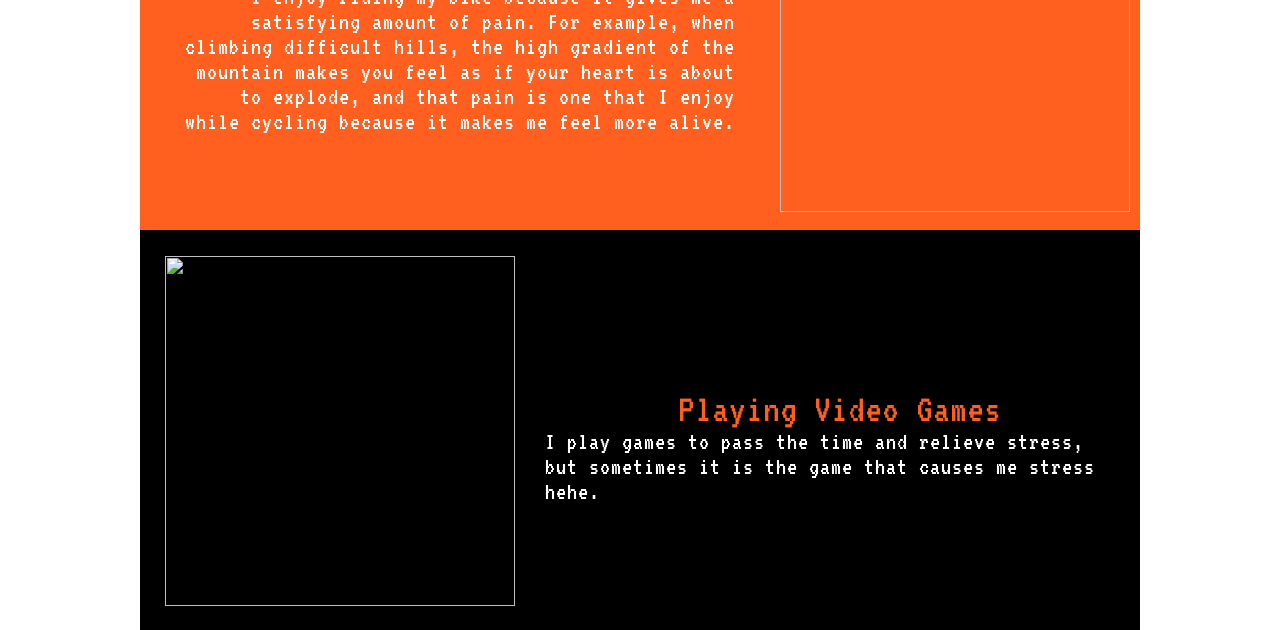
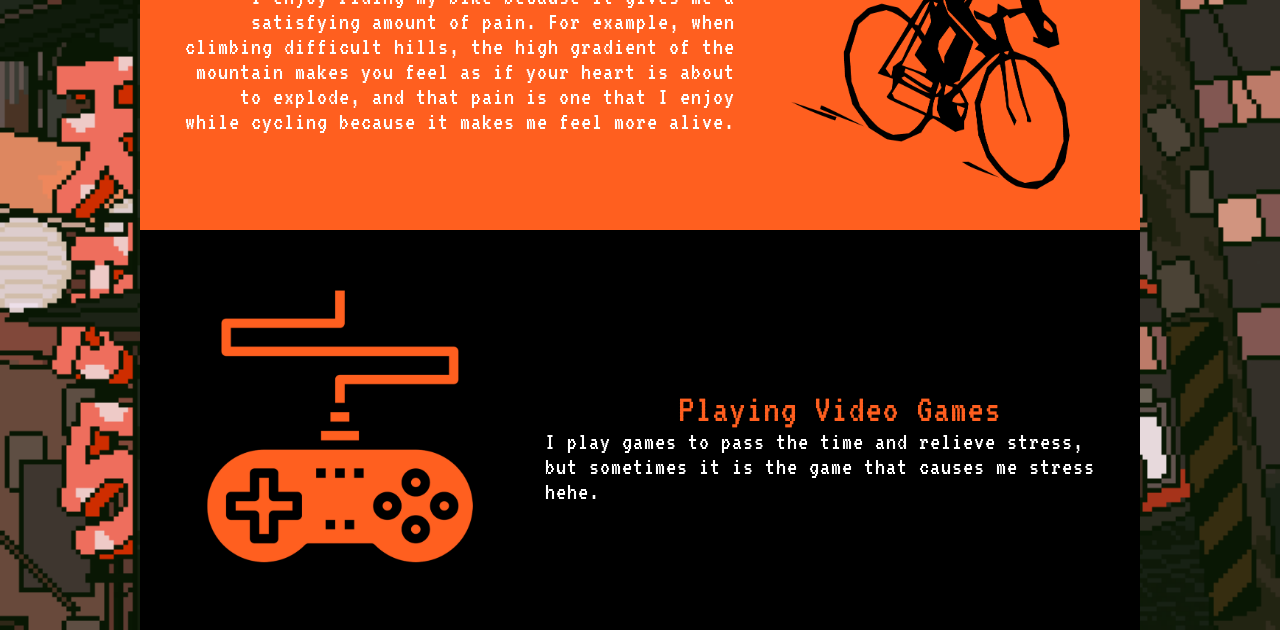
Before and after one commit to anitamax-tine/about-justine, a plain HTML site: page hobbies.html in a window 1280 px wide. Shown: the part 683-1313 px from the top of the page. Drawn offline with Linux system fonts and the light colour scheme; the site is published under a folder, as on GitHub Pages, so addresses that start at the root find nothing.

Commit message:
update becos mali

```diff
--- a/aboutme.css
+++ b/aboutme.css
@@ -9,7 +9,7 @@
 body{
     margin: 0;
     padding: 0;
-    background: url(/image/bgback.gif) no-repeat;
+    background: url(image/bgback.gif) no-repeat;
     background-size: cover;
     display: grid;
     grid-template-columns: repeat(auto-fit, minimax(200px, lfr));
--- a/education.css
+++ b/education.css
@@ -9,7 +9,7 @@
 body{
     margin: 0;
     padding: 0;
-    background: url(/image/bgback.gif) no-repeat;
+    background: url(image/bgback.gif) no-repeat;
     background-size: cover;
     display: grid;
     grid-template-columns: repeat(auto-fit, minimax(200px, lfr));
--- a/hobbies.css
+++ b/hobbies.css
@@ -9,7 +9,7 @@
 body{
     margin: 0;
     padding: 0;
-    background: url(/image/bgback.gif) no-repeat;
+    background: url(image/bgback.gif) no-repeat;
     background-size: cover;
     display: grid;
     grid-template-columns: repeat(auto-fit, minimax(200px, lfr));
--- a/hobbies.html
+++ b/hobbies.html
@@ -20,14 +20,14 @@
     </div>
 </header>
 <div class="box">
-  <img src="/image/hobby1.png" alt="" class="box-img">
+  <img src="image/hobby1.png" alt="" class="box-img">
   <h1>Watching Anime</h1>
   <h2>I watch anime to pass the time, to avoid boredom, and occasionally to broaden my perspective on life by
       reflecting on the characters and how they live their lives in the story.
   </h2>
 </div>
 <div class="boxtwo">
-    <img src="/image/hobby2.png" alt="" class="box-imgtwo">
+    <img src="image/hobby2.png" alt="" class="box-imgtwo">
     <span class="animoblob"></span>
     <h1>Cycling</h1>
     <h2>I enjoy riding my bike because it gives me a satisfying amount of pain. For example,
@@ -38,7 +38,7 @@
     </h2>
   </div>
 <div class="boxthree">
-    <img src="/image/hobby3.png" alt="" class="box-imgthree">
+    <img src="image/hobby3.png" alt="" class="box-imgthree">
     <span class="animoblob"></span>
     <h1>Playing Video Games</h1>
     <h2>I play games to pass the time and relieve stress,
--- a/style.css
+++ b/style.css
@@ -9,7 +9,7 @@
 body{
     margin: 0;
     padding: 0;
-    background: url(/image/bgback.gif) no-repeat;
+    background: url(image/bgback.gif) no-repeat;
     background-size: cover;
     display: grid;
     grid-template-columns: repeat(auto-fit, minimax(200px, lfr));
```
Also changed, not shown: aboutme.html (+1 -1 lines), index.html (+1 -1 lines).
